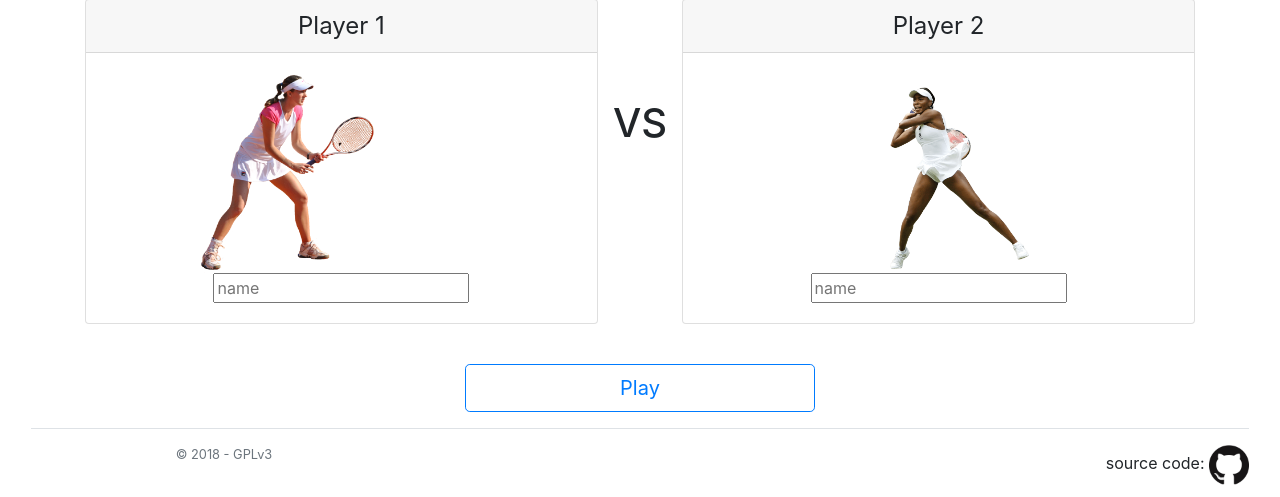
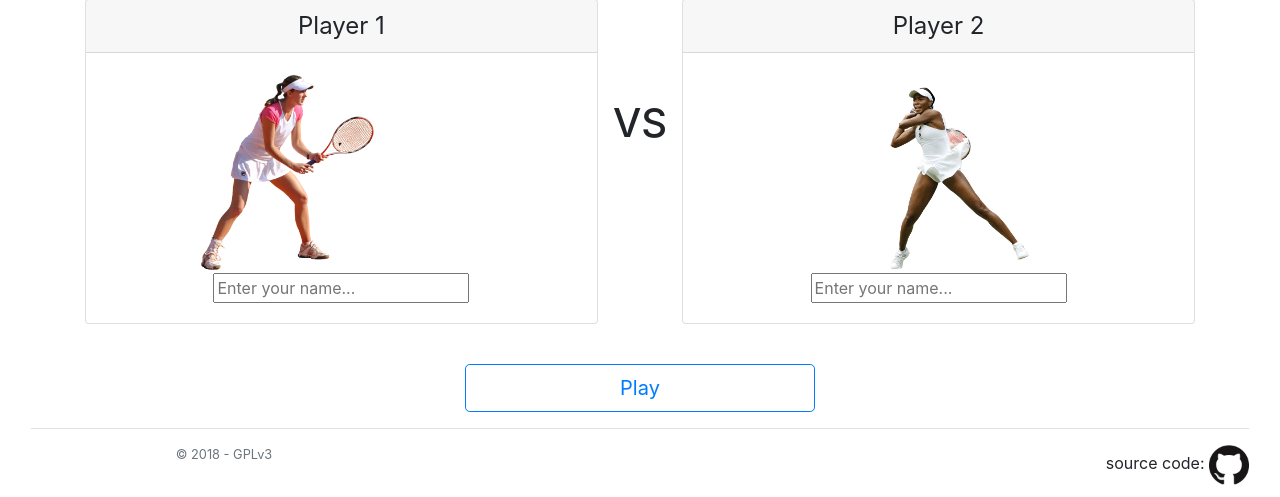
Before and after one commit to loicbaron/KataTennis, a Flask app: page / in a window 1280 px wide. Shown: the part 244-741 px from the top of the page. Run offline with Flask 2, Linux system fonts and the light colour scheme; some libraries are stand-ins or nearby versions.

Commit message:
templates: index name placeholder

```diff
--- a/katatennis/templates/index.html
+++ b/katatennis/templates/index.html
@@ -16,7 +16,7 @@
             <img src="static/images/player1.png" height="200px">
             </div>
             <div class="col-12">
-            <input type="text" placeholder="name">
+            <input type="text" placeholder="Enter your name...">
             </div>
           </div>
         </div>
@@ -30,7 +30,7 @@
             <img src="static/images/player2.png" height="200px">
             </div>
             <div class="col-12">
-            <input type="text" placeholder="name">
+            <input type="text" placeholder="Enter your name...">
           </div>
         </div>
       </div>
```
